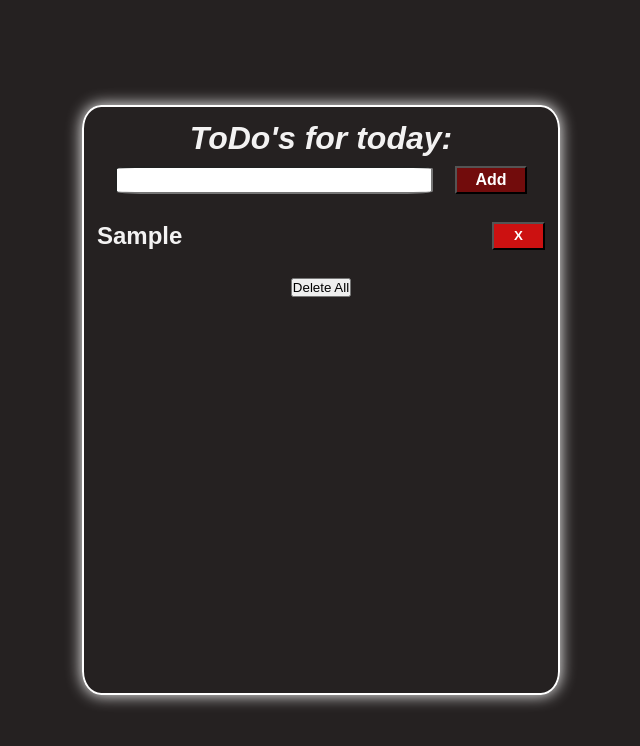
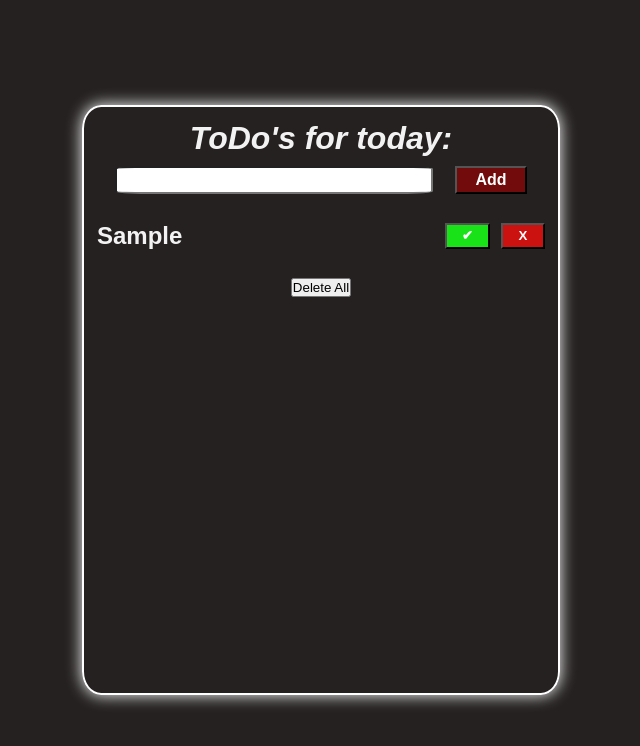
Before and after one commit to Quazar8/ReactToDo, a React app: page / in a window 1280 px wide. Both pictures are taken after typing "Sample" into the empty fields and a click on the input "Add". Shown: the top 746 px of the page, without its empty margins (319-959 px from the left). Built offline with nearby package versions, Linux system fonts and the light colour scheme.

Commit message:
Adding a done-todo button to the view

```diff
--- a/src/components/SingleTodo.js
+++ b/src/components/SingleTodo.js
@@ -10,7 +10,13 @@ const SingleToDo = (props) => {
     return (
         <article className="single-todo moveDownOpacity">
             <h2>{props.todo}</h2>
-            <button onClick={handleDeleteClick}>X</button>
+            <div className="buttons-container">
+                <button className="done-button">&#10004;</button>
+                <button className="delete-button"
+                 onClick={handleDeleteClick}>
+                            X
+                </button>
+            </div>
         </article>
     )
 }
--- a/src/styles/single-todo.css
+++ b/src/styles/single-todo.css
@@ -8,12 +8,26 @@
     padding: 2% 0;
 }
 
-.single-todo button{
-    padding: 1% 2%;
-    width: 7%;
+.buttons-container {
+    display: flex;
+    justify-content: end;
+    width: 25%;
+}
+
+.buttons-container button {
+    width: 30%;
+    padding: 3% 3%;
+    margin: 0 0 0 10%;
+    font-weight: bold;
+    color: white;
+}
+
+.delete-button {
     background-color: #cc1111;
-    color: white;
-    font-weight: bold;
+}
+
+.done-button {
+    background-color: rgb(25, 226, 25);
 }
 
 .single-todo button:hover {
```
